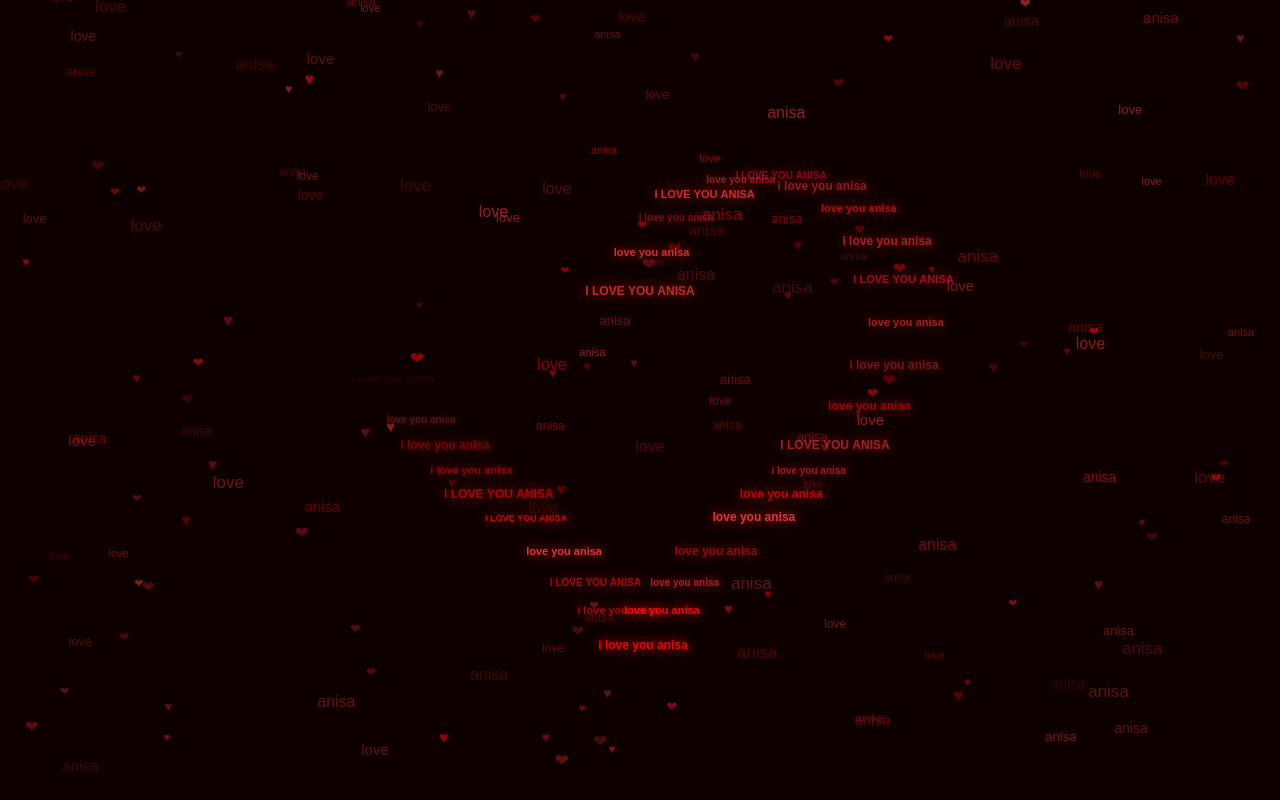
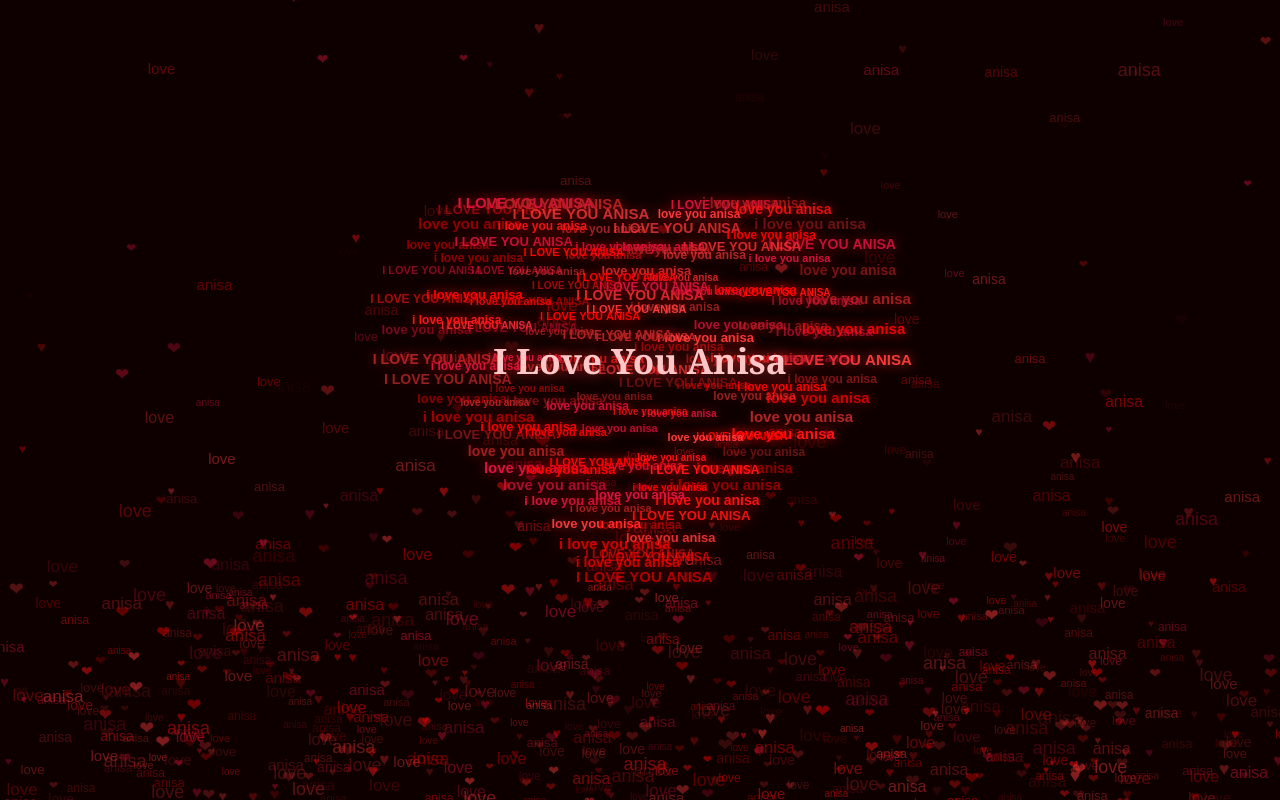
Before and after one commit to doita692-sys/ndutkuloveyou, a plain HTML site: page index.html in a window 1280 px wide. Drawn offline with Linux system fonts and the light colour scheme; animation ran at ten frames a second.

Commit message:
Update index.html

```diff
--- a/index.html
+++ b/index.html
@@ -32,30 +32,43 @@ function resize() {
     height = canvas.height = window.innerHeight;
     centerX = width / 2;
     centerY = height / 2;
-    scale = Math.min(width, height) / 48;
+    // Proporsi skala disesuaikan agar identik dengan resolusi 1900x1000 scale 20
+    scale = Math.min(width / 1900, height / 1000) * 20;
+    if (width < 768) {
+        scale = Math.min(width, height) / 42;
+    }
 }
 window.addEventListener("resize", resize);
 resize();
 
+// Konfigurasi sama persis dengan Python Config
 const CFG = {
-    yOffset: -25,
-    nOutline: 140,
-    nFill: 100,
-    nFloating: 180,
-    outlineGap: 35,
-    fillGap: 45,
+    fps: 120,
+    yOffsetRatio: -45 / 1000,
+
+    nOutline: 160,
+    nFill: 130,
+    nFloating: 1000,
+
+    outlineGap: 32,
+    fillGap: 42,
+
     framesPerStep: 0.5,
     fillDelayOffset: 10,
     centerDelay: 40,
+    fadeSpeedMin: 25,
+    fadeSpeedRand: 10,
+
     heartWords: ["i love you anisa", "I LOVE YOU ANISA", "love you anisa"],
     centerText: "I Love You Anisa",
     floatWords: ["love", "♥", "anisa", "❤"],
+
     colors: [
-        "rgb(255, 20, 20)",
-        "rgb(220, 20, 60)",
-        "rgb(255, 0, 0)",
-        "rgb(178, 34, 34)",
-        "rgb(255, 60, 60)"
+        [255, 20, 20],
+        [220, 20, 60],
+        [255, 0, 0],
+        [178, 34, 34],
+        [255, 60, 60]
     ]
 };
 
@@ -67,16 +80,28 @@ function randRange(min, max) {
     return Math.random() * (max - min) + min;
 }
 
+function randInt(min, max) {
+    return Math.floor(Math.random() * (max - min + 1)) + min;
+}
+
 function heartParametric(t) {
-    const x = 16 * Math.pow(Math.sin(t), 3);
-    const y = 13 * Math.cos(t) - 5 * Math.cos(2 * t) - 2 * Math.cos(3 * t) - Math.cos(4 * t);
+    const x = 16.0 * Math.pow(Math.sin(t), 3);
+    const y = 13.0 * Math.cos(t) - 5.0 * Math.cos(2 * t) - 2.0 * Math.cos(3 * t) - Math.cos(4 * t);
     return { x, y: -y };
+}
+
+// Koordinat referensi 1900x1000 untuk pengecekan jarak (gap) agar persis seperti Python
+function heartToRefScreen(hx, hy) {
+    return {
+        x: hx * 20 + 950,
+        y: hy * 20 + 500 - 45
+    };
 }
 
 function heartToScreen(hx, hy) {
     return {
         x: hx * scale + centerX,
-        y: hy * scale + centerY + CFG.yOffset
+        y: hy * scale + centerY + (height * CFG.yOffsetRatio)
     };
 }
 
@@ -84,68 +109,75 @@ function tooClose(sx, sy, placed, gap) {
     return placed.some(p => Math.hypot(sx - p.x, sy - p.y) < gap);
 }
 
-// Generate Outline & Fill
-const heartParticles = [];
+// 1. Generate Outline (sama persis urutannya dengan Python)
+const outline = [];
 const placedOutline = [];
 for (let i = 0; i < CFG.nOutline; i++) {
     const t = (i / CFG.nOutline) * Math.PI * 2;
     const h = heartParametric(t);
-    const s = heartToScreen(h.x, h.y);
-    if (tooClose(s.x, s.y, placedOutline, CFG.outlineGap)) continue;
-    placedOutline.push(s);
-    heartParticles.push({
-        hx: h.x, hy: h.y,
+    const ref = heartToRefScreen(h.x, h.y);
+    if (tooClose(ref.x, ref.y, placedOutline, CFG.outlineGap)) continue;
+    placedOutline.push(ref);
+    outline.push({
+        hx: h.x,
+        hy: h.y,
         order: i,
         kind: "outline",
         word: randChoice(CFG.heartWords),
         color: randChoice(CFG.colors),
         alpha: 0,
         flicker: randRange(0, Math.PI * 2),
-        delay: i * CFG.framesPerStep,
+        delay: Math.floor(i * CFG.framesPerStep),
         sizeMult: randRange(0.85, 1.15)
     });
 }
 
-const outlineSpan = heartParticles.length ? Math.max(...heartParticles.map(p => p.order)) : 0;
-const fillStart = outlineSpan * CFG.framesPerStep + CFG.fillDelayOffset;
+const outlineSpan = outline.length > 0 ? Math.max(...outline.map(p => p.order)) : 0;
+const fillStart = Math.floor(outlineSpan * CFG.framesPerStep) + CFG.fillDelayOffset;
 const centerStart = fillStart + CFG.centerDelay;
 
+// 2. Generate Fill (sama persis dengan Python)
+const fill = [];
 const placedFill = [];
-let fillCount = 0;
-for (let attempt = 0; attempt < CFG.nFill * 80 && fillCount < CFG.nFill; attempt++) {
+const maxAttempts = CFG.nFill * 80;
+for (let attempt = 0; attempt < maxAttempts; attempt++) {
+    if (fill.length >= CFG.nFill) break;
     const t = randRange(0, Math.PI * 2);
-    const r = randRange(0, 0.84);
+    const r = randRange(0.0, 0.86);
     const h = heartParametric(t);
-    const s = heartToScreen(h.x * r, h.y * r);
-    if (tooClose(s.x, s.y, placedFill, CFG.fillGap)) continue;
-    placedFill.push(s);
-    fillCount++;
-    heartParticles.push({
-        hx: h.x * r, hy: h.y * r,
-        order: Math.floor(randRange(0, 50)),
+    const ref = heartToRefScreen(h.x * r, h.y * r);
+    if (tooClose(ref.x, ref.y, placedFill, CFG.fillGap)) continue;
+    placedFill.push(ref);
+    const order = randInt(0, 50);
+    fill.push({
+        hx: h.x * r,
+        hy: h.y * r,
+        order: order,
         kind: "fill",
         word: randChoice(CFG.heartWords),
         color: randChoice(CFG.colors),
         alpha: 0,
         flicker: randRange(0, Math.PI * 2),
-        delay: fillStart + randRange(0, 50),
+        delay: fillStart + order,
         sizeMult: randRange(0.85, 1.15)
     });
 }
 
-// Floating particles
+const heartParticles = [...outline, ...fill];
+
+// 3. Floating Particles (1000 partikel seperti Python)
 class FloatingParticle {
     constructor() {
-        this.reset(true);
+        this.randomize(true);
     }
-    reset(scatterY = false) {
-        this.x = randRange(20, width - 20);
+    randomize(scatterY = false) {
+        this.x = randRange(50, Math.max(100, width - 50));
         this.y = scatterY ? randRange(0, height) : height + randRange(20, 100);
         this.word = randChoice(CFG.floatWords);
         this.color = randChoice(CFG.colors);
-        this.size = Math.floor(randRange(11, 18));
+        this.size = randInt(10, 18);
         this.alpha = 0;
-        this.maxAlpha = randRange(0.2, 0.55);
+        this.maxAlpha = randInt(40, 120);
         this.vx = randRange(-0.3, 0.3);
         this.vy = randRange(-0.4, -1.2);
         this.swaySpeed = randRange(0.01, 0.04);
@@ -153,96 +185,138 @@ class FloatingParticle {
         this.phase = randRange(0, Math.PI * 2);
         this.fadingIn = true;
         this.life = 0;
-        this.maxLife = Math.floor(randRange(300, 700));
+        this.maxLife = randInt(300, 700);
     }
     update(frame) {
-        this.life++;
+        this.life += 1;
         this.x += this.vx + Math.sin(frame * this.swaySpeed + this.phase) * this.swayAmount;
         this.y += this.vy;
 
         if (this.fadingIn) {
-            this.alpha = Math.min(this.maxAlpha, this.alpha + 0.012);
-            if (this.alpha >= this.maxAlpha) this.fadingIn = false;
+            this.alpha = Math.min(this.maxAlpha, this.alpha + 3);
+            if (this.alpha >= this.maxAlpha) {
+                this.fadingIn = false;
+            }
         }
         if (this.life > this.maxLife - 60) {
-            this.alpha = Math.max(0, this.alpha - 0.012);
+            this.alpha = Math.max(0, this.alpha - 3);
         }
-        if (this.y < -50 || this.x < -50 || this.x > width + 50 || (this.alpha <= 0 && this.life > 60)) {
-            this.reset(false);
+
+        const offScreen = this.y < -50 || this.x < -50 || this.x > width + 50;
+        if (offScreen || (this.alpha <= 0 && this.life > 60)) {
+            this.randomize(false);
         }
-    }
-    draw() {
-        if (this.alpha <= 0) return;
-        ctx.save();
-        ctx.globalAlpha = this.alpha;
-        ctx.fillStyle = this.color;
-        ctx.font = `${this.size}px Arial`;
-        ctx.textAlign = "center";
-        ctx.textBaseline = "middle";
-        ctx.fillText(this.word, this.x, this.y);
-        ctx.restore();
     }
 }
 
 const floating = Array.from({ length: CFG.nFloating }, () => new FloatingParticle());
 
+// Mengunci kecepatan logika animasi tepat di 120 FPS (sama persis dengan clock.tick(120) di Pygame)
 let frame = 0;
-function animate() {
-    frame++;
+const stepMs = 1000 / CFG.fps;
+let lastTime = performance.now();
+let accumulator = 0;
+
+function updateLogic() {
+    frame += 1;
+
+    for (let i = 0; i < floating.length; i++) {
+        floating[i].update(frame);
+    }
+
+    for (let i = 0; i < heartParticles.length; i++) {
+        const p = heartParticles[i];
+        if (frame > p.delay && p.alpha < 255) {
+            p.alpha = Math.min(255, p.alpha + CFG.fadeSpeedMin + randInt(0, CFG.fadeSpeedRand));
+        }
+    }
+}
+
+function render() {
     ctx.fillStyle = "rgb(15, 0, 0)";
     ctx.fillRect(0, 0, width, height);
-
-    for (const fp of floating) {
-        fp.update(frame);
-        fp.draw();
-    }
 
     ctx.textAlign = "center";
     ctx.textBaseline = "middle";
 
-    for (const p of heartParticles) {
-        if (frame > p.delay && p.alpha < 1) {
-            p.alpha = Math.min(1, p.alpha + randRange(0.08, 0.14));
+    // Render floating particles
+    for (let i = 0; i < floating.length; i++) {
+        const fp = floating[i];
+        if (fp.alpha > 0) {
+            const [r, g, b] = fp.color;
+            ctx.fillStyle = `rgba(${r}, ${g}, ${b}, ${fp.alpha / 255})`;
+            ctx.font = `${fp.size}px Arial, sans-serif`;
+            ctx.fillText(fp.word, fp.x, fp.y);
         }
-        const flicker = p.alpha >= 1 ? 0.75 + 0.25 * Math.sin(frame * 0.04 + p.flicker) : 1;
-        const alpha = p.alpha * flicker;
+    }
+
+    // Render heart particles dengan efek glow
+    const scaleRatio = scale / 20;
+    for (let i = 0; i < heartParticles.length; i++) {
+        const p = heartParticles[i];
+        const flicker = p.alpha >= 255 ? 0.75 + 0.25 * Math.sin(frame * 0.04 + p.flicker) : 1.0;
+        const alpha = Math.floor(p.alpha * flicker);
 
         if (alpha > 0) {
             const pos = heartToScreen(p.hx, p.hy);
-            const baseSize = p.kind === "outline" ? 13 : 11;
-            const fontSize = Math.round(baseSize * p.sizeMult * (scale / 20));
+            const [r, g, b] = p.color;
+            const normAlpha = alpha / 255;
+            const baseSize = p.kind === "outline" ? 20 : 17;
+            const fontSize = Math.max(8, Math.round(baseSize * p.sizeMult * scaleRatio));
 
             ctx.save();
-            ctx.globalAlpha = alpha;
-            ctx.fillStyle = p.color;
-            ctx.shadowColor = p.color;
-            ctx.shadowBlur = 12;
-            ctx.font = `bold ${Math.max(9, fontSize)}px Arial`;
+            ctx.font = `bold ${fontSize}px Arial, sans-serif`;
+
+            if (alpha > 10) {
+                ctx.shadowColor = `rgba(${r}, ${g}, ${b}, ${Math.min(1, normAlpha * 0.85)})`;
+                ctx.shadowBlur = 18 * scaleRatio;
+            }
+
+            ctx.fillStyle = `rgba(${r}, ${g}, ${b}, ${normAlpha})`;
             ctx.fillText(p.word, pos.x, pos.y);
             ctx.restore();
         }
     }
 
+    // Render center text ("I Love You Anisa")
     if (frame > centerStart) {
-        const progress = Math.min(1, (frame - centerStart) / 30);
-        const centerAlpha = 1 - Math.exp(-progress * 8);
-        const pulse = 1 + 0.025 * Math.sin(frame * 0.05);
-        const centerFontSize = Math.round(38 * (scale / 20) * pulse);
+        const progress = Math.min(1.0, (frame - centerStart) / 30.0);
+        const centerAlpha = Math.floor(255 * (1 - Math.exp(-progress * 8)));
+        const pulse = 1.0 + 0.025 * Math.sin(frame * 0.05);
+        const normAlpha = centerAlpha / 255;
+        const centerFontSize = Math.max(18, Math.round(54 * scaleRatio * pulse));
+
+        const cy = centerY + (height * CFG.yOffsetRatio);
 
         ctx.save();
-        ctx.globalAlpha = centerAlpha;
-        ctx.fillStyle = "rgb(255, 200, 200)";
-        ctx.shadowColor = "rgb(255, 50, 50)";
-        ctx.shadowBlur = 20;
-        ctx.font = `bold ${Math.max(20, centerFontSize)}px Georgia, serif`;
-        ctx.fillText(CFG.centerText, centerX, centerY + CFG.yOffset);
+        ctx.font = `bold ${centerFontSize}px Georgia, serif`;
+
+        if (centerAlpha > 10) {
+            ctx.shadowColor = `rgba(255, 60, 60, ${normAlpha * 0.7})`;
+            ctx.shadowBlur = 24 * scaleRatio;
+        }
+
+        ctx.fillStyle = `rgba(255, 200, 200, ${normAlpha})`;
+        ctx.fillText(CFG.centerText, centerX, cy);
         ctx.restore();
     }
-
-    requestAnimationFrame(animate);
 }
 
-animate();
+function loop(now) {
+    const dt = Math.min(now - lastTime, 100);
+    lastTime = now;
+    accumulator += dt;
+
+    while (accumulator >= stepMs) {
+        updateLogic();
+        accumulator -= stepMs;
+    }
+
+    render();
+    requestAnimationFrame(loop);
+}
+
+requestAnimationFrame(loop);
 </script>
 </body>
 </html>
```
